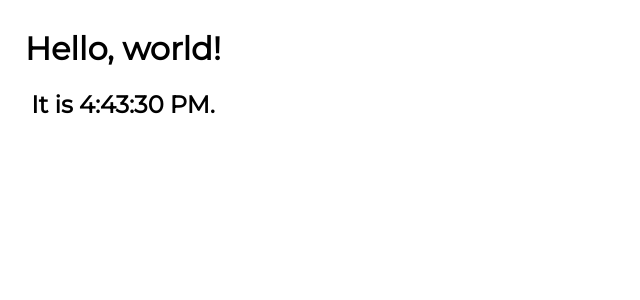
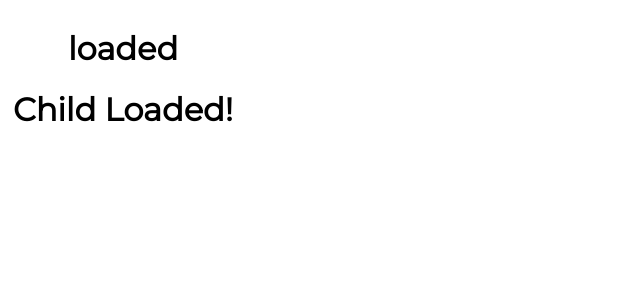
Before and after one commit to patthoege/funtional-component-css-challenge, a React (Create React App) app in the folder my-app/: page / in a window 1280 px wide. Shown: the top 300 px of the page, without its empty margins (0-640 px from the left). Built offline with nearby package versions, Linux system fonts and the light colour scheme.

Commit message:
componentDidMount

```diff
--- a/my-app/src/App.js
+++ b/my-app/src/App.js
@@ -10,10 +10,11 @@
 // import ConditionalRenderingClass from './components/ConditionalRenderingClass';
 // import NestingComponents from './components/NestingComponents';
 // import MethodsAsPropsParent from "./components/MethodsAsPropsParent";
-import NavBarForm from "./components/NavBarForm"
+// import NavBarForm from "./components/NavBarForm"
 // import RenderingLists from './components/RenderingLists';
-import Content from './components/Content'
-import Clock from "./components/Clock";
+// import Content from './components/Content'
+// import Clock from "./components/Clock";
+import LifeCyclesCDM from "./components/LifeCyclesCDM";
 
 
 function App() {
@@ -34,7 +35,8 @@
       {/* <NavBarForm /> */}
       {/* <RenderingLists /> */}
       {/* <Content /> */}
-      <Clock />
+      {/* <Clock /> */}
+      <LifeCyclesCDM />
     </div>
   );
 }
--- /dev/null
+++ b/my-app/src/components/LifeCyclesCDM.js
@@ -0,0 +1,39 @@
+import React, { Component } from 'react'
+import LifeCyclesCDMChild from './LifeCyclesCDMChild'
+
+export class LifeCyclesCDM extends Component {
+    constructor(props) {
+      console.log('constructor called')
+      super(props)
+
+      this.state = {
+         data: 'Loading'
+      }
+    }
+
+    getData() {
+        console.log('getData() called')
+        setTimeout(() => {
+            this.setState({
+                data: 'loaded'
+            })
+        }, 3000)
+    }
+
+    componentDidMount() {
+        console.log('Component mounted')
+        this.getData()
+    }
+
+    render() {
+        console.log('Render method called')
+        return (
+        <div>
+            <h1>{this.state.data}</h1>
+            <LifeCyclesCDMChild />
+        </div>
+        )
+    }
+}
+
+export default LifeCyclesCDM
--- /dev/null
+++ b/my-app/src/components/LifeCyclesCDMChild.js
@@ -0,0 +1,41 @@
+import React, { Component } from 'react'
+
+
+export class LifeCyclesCDMChild extends Component {
+
+  constructor(props) {
+    console.log('Child Constructor Called')
+    super(props)
+
+    this.state = {
+      data: 'Child Loading...',
+    }
+  }
+
+  getData() {
+    console.log('Child getData() called')
+    setTimeout(() => {
+      console.log('Child Data fetched!')
+      this.setState({
+        data: 'Child Loaded!'
+      })
+    }, 3000)
+  }
+
+  componentDidMount() {
+    console.log('Child Component mounted')
+    this.getData();
+  }
+
+
+  render() {
+    console.log('Child Render method called')
+    return (
+      <div>
+        <h1>{this.state.data}</h1>
+      </div>
+    )
+  }
+}
+
+export default LifeCyclesCDMChild
```
